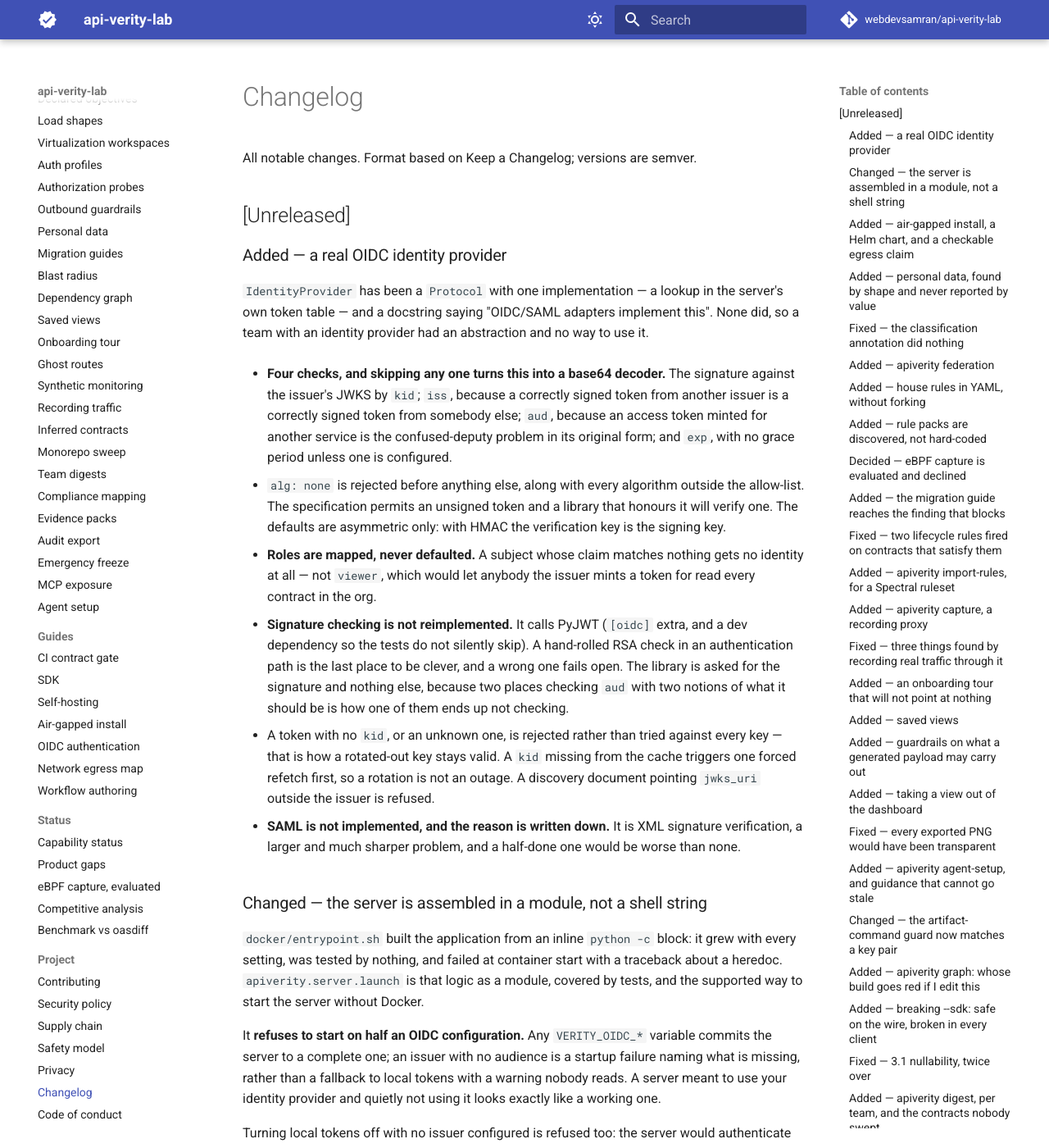
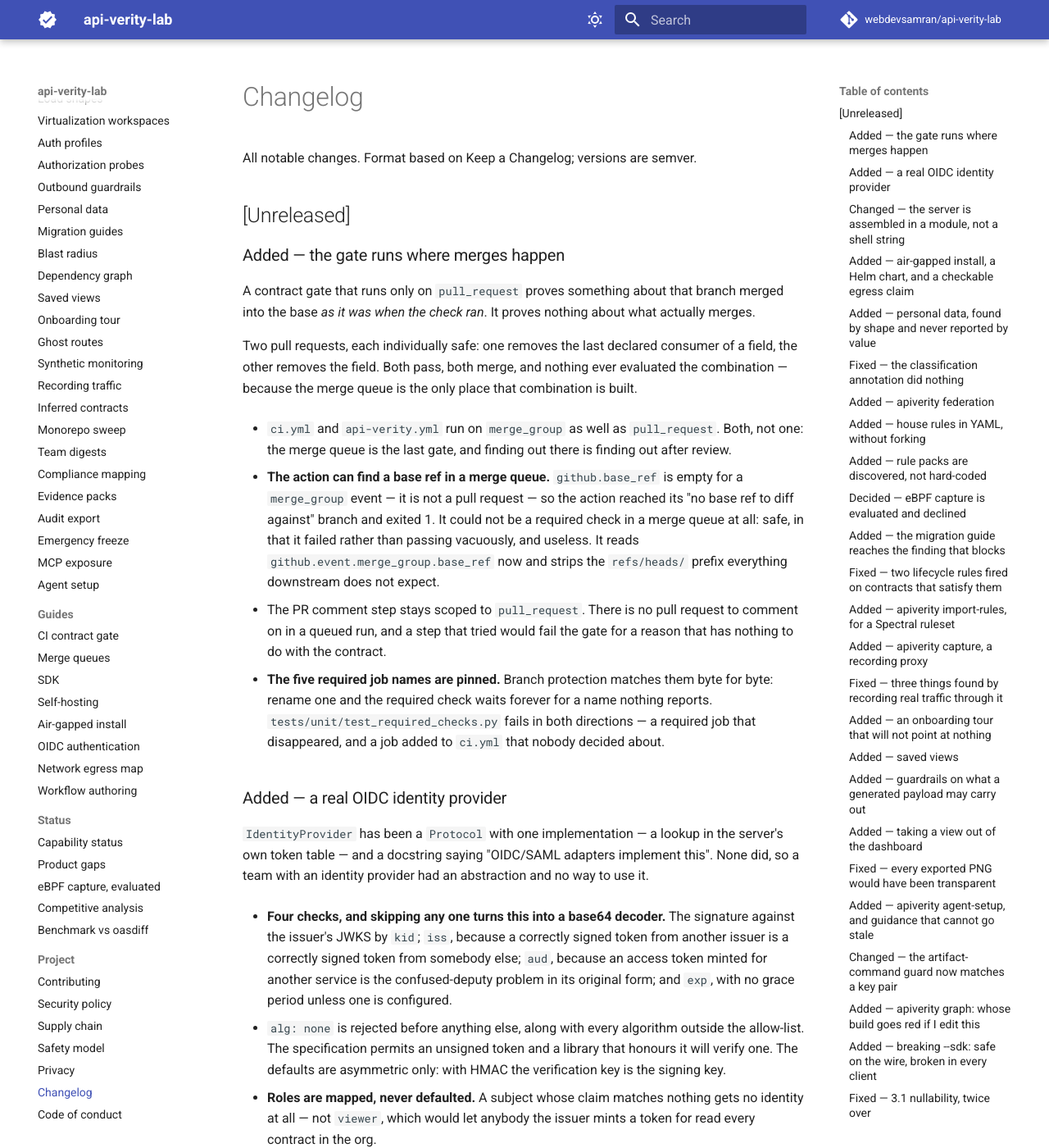
Before and after one commit to webdevsamran/api-verity-lab, an MkDocs documentation site: the page built from docs/changelog.md, in a window 1280 px wide and 1400 px high. Shown: the whole window at 82% size. Built offline with MkDocs 1.6.1 and Material for MkDocs 9.7.7, drawn with Linux system fonts in a browser that asks for light colours; comment, search, counter and statistics services are not loaded.

Commit message:
feat(ci): the gate runs where merges happen, and the check names are pinned
TEAM-07, completing section G.

## What a pull-request gate does not prove

A contract gate that runs on `pull_request` proves something about that branch
merged into the base *as it was when the check ran*. It proves nothing about
what actually merges.

Two pull requests, each individually safe. One removes the last declared
consumer of a field from the registry -- nothing breaks, the field is still
there. The other removes the field -- and the blast radius says one consumer,
which the gate is configured to warn about rather than block.

Both pass. Both merge. Nothing ever evaluated the combination, because the
merge queue is the only place that combination is built before it is `main`.

So both gating workflows run on `merge_group` as well as `pull_request`. Both,
not one: the merge queue is the last gate, and finding out there is finding out
after review.

## The action could not be a merge-queue check at all

`github.base_ref` is empty for a `merge_group` event -- it is not a pull
request -- so the action reached its "no base ref to diff against" branch and
exited 1. Safe, in that it failed rather than passing vacuously, and useless.

It reads `github.event.merge_group.base_ref` now, and strips the `refs/heads/`
prefix that everything downstream does not expect. With no base at all it still
refuses: a gate that cannot find a base and proceeds anyway is a gate that
passes.

The PR comment step stays scoped to `pull_request`. There is no pull request to
comment on in a queued run, and a step that tried would fail the gate for a
reason that has nothing to do with the contract.

## Required checks match by name, byte for byte

Branch protection stores them as strings. Rename a job and the required check
waits forever for a name nothing reports -- or somebody drops the requirement
to unblock the queue and it merges with nothing having run.

`tests/unit/test_required_checks.py` pins the five, and fails in both
directions. A required job that disappeared is the hang. A job added to
`ci.yml` and not listed is a check nobody decided about -- required, or
advisory -- rather than one that quietly is neither.

## What this cannot do

Configure the merge queue. That is a setting on the repository, and a tool
claiming to have set it would be claiming something it cannot see. The
documentation says which checks to require and stops there.

```diff
--- a/CHANGELOG.md
+++ b/CHANGELOG.md
@@ -3,6 +3,40 @@
 All notable changes. Format based on Keep a Changelog; versions are semver.
 
 ## [Unreleased]
+
+### Added — the gate runs where merges happen
+
+A contract gate that runs only on `pull_request` proves something about that
+branch merged into the base *as it was when the check ran*. It proves nothing
+about what actually merges.
+
+Two pull requests, each individually safe: one removes the last declared
+consumer of a field, the other removes the field. Both pass, both merge, and
+nothing ever evaluated the combination — because the merge queue is the only
+place that combination is built.
+
+- `ci.yml` and `api-verity.yml` run on `merge_group` as well as
+  `pull_request`. Both, not one: the merge queue is the last gate, and finding
+  out there is finding out after review.
+
+- **The action can find a base ref in a merge queue.** `github.base_ref` is
+  empty for a `merge_group` event — it is not a pull request — so the action
+  reached its "no base ref to diff against" branch and exited 1. It could not
+  be a required check in a merge queue at all: safe, in that it failed rather
+  than passing vacuously, and useless. It reads
+  `github.event.merge_group.base_ref` now and strips the `refs/heads/` prefix
+  everything downstream does not expect.
+
+- The PR comment step stays scoped to `pull_request`. There is no pull request
+  to comment on in a queued run, and a step that tried would fail the gate for
+  a reason that has nothing to do with the contract.
+
+- **The five required job names are pinned.** Branch protection matches them
+  byte for byte: rename one and the required check waits forever for a name
+  nothing reports. `tests/unit/test_required_checks.py` fails in both
+  directions — a required job that disappeared, and a job added to `ci.yml`
+  that nobody decided about.
+
 
 ### Added — a real OIDC identity provider
 
--- a/mkdocs.yml
+++ b/mkdocs.yml
@@ -78,6 +78,7 @@ nav:
       - Agent setup: agent-setup.md
   - Guides:
       - CI contract gate: ci.md
+      - Merge queues: merge-queue.md
       - SDK: sdk.md
       - Self-hosting: self-hosting.md
       - Air-gapped install: air-gapped.md
```
Also changed, not shown: action.yml (+12 -0 lines), docs/capability-status.md (+11 -0 lines), docs/merge-queue.md (added, +81 -0 lines), 3 other files.
